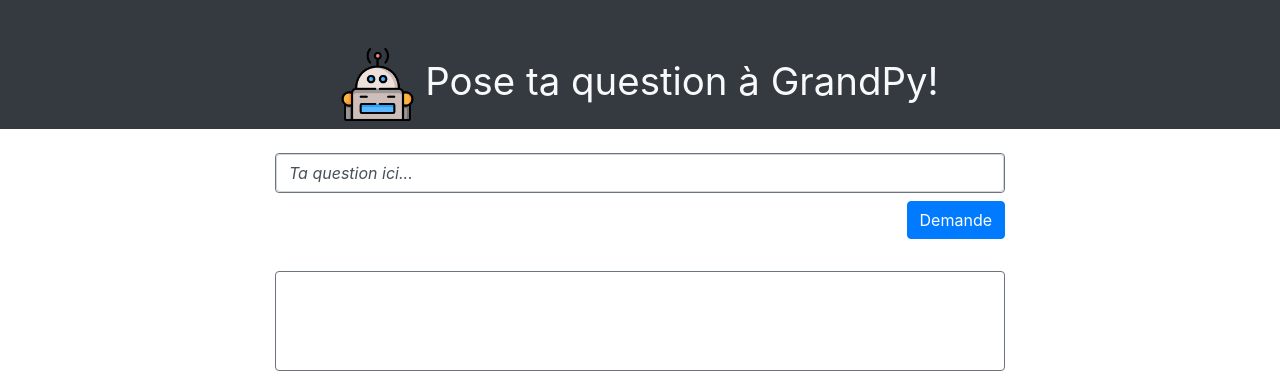
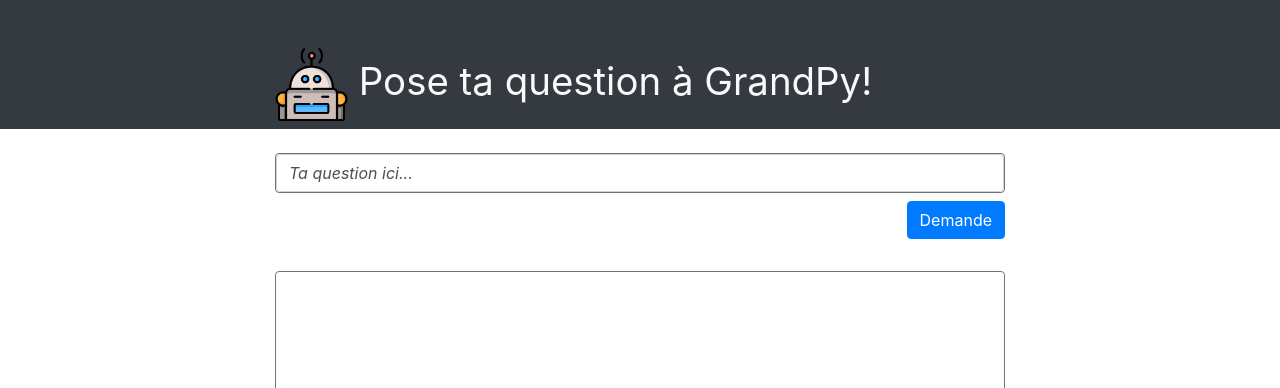
Before and after one commit to ThomasPiergiovanni/P7, a Flask app: page / in a window 1280 px wide. Shown: the top 388 px of the page. Run offline with Flask 2, Linux system fonts and the light colour scheme; some libraries are stand-ins or nearby versions; grey boxes are pictures that could not be loaded.

Commit message:
changes brough to html and js

```diff
--- a/website/static/interface.js
+++ b/website/static/interface.js
@@ -8,20 +8,23 @@ class FormElement{
     }
 };
 
-class AttributeSetter{
+class HtmlCreator{
+    createDiv(elements) {
+        return document.createElement("div");
+    };
+
     setClassRow(elements) {
         for (let i = 0; i < elements.lenght; ++i){
             return elements[i].setAttribute("class", "row")
         }
-    }
-}
+    };
+};
 
 // UserHtmlElement class. Class used for creating DOM objects for user
 // questions.
 class UserHtmlElement{
     constructor(){
         this.divUser = document.createElement("div");
-        this.divUserRow = document.createElement("div");
         this.divUserCol = document.createElement("div");
         this.divUserColRow1 = document.createElement("div");
         this.divUserColRow2 = document.createElement("div");
@@ -32,23 +35,21 @@ class UserHtmlElement{
 
     // Method that set attribute and attribute values.
     defineAttribute() {
-        this.divUser.setAttribute("class", "mb-2");
-        this.divUserRow.setAttribute("class", "row");
-        this.divUserCol.setAttribute("class", "col-10");
-        this.divUserColRow1.setAttribute("class", "row");
-        this.divUserColRow2.setAttribute("class", "row");
+        this.divUser.setAttribute("class", "row mt-4 mb-4");
+        this.divUserCol.setAttribute("class", "col border border-dark rounded ml-3 mr-5");
+        this.divUserColRow1.setAttribute("class", "row pl-1 text-white text-align-justify bg-dark talk");
+        this.divUserColRow2.setAttribute("class", "row pl-1 text-light text-align-justify bg-success");
         this.spanUserPrefix.textContent = "# Utilisateur ";
         this.spanUserPrefix.setAttribute("class", "font-weight-bold");
         this.time = new Date();
         this.spanTime.textContent = "[" + this.time.getHours() + ":" + this.time.getMinutes() + ":" + this.time.getSeconds() + "]";
         this.spanQuestion.textContent = formElement.inputQuestion.value;
-        this.spanQuestion.setAttribute("class", "text-align-justify");
+        this.spanQuestion.setAttribute("class", "text-align-justify font-weight-bold");
     }
 
     // Method that set build the DOM.
     buildHtml(){
-        this.divUser.append(this.divUserRow);
-        this.divUserRow.append(this.divUserCol);
+        this.divUser.append(this.divUserCol);
         this.divUserCol.append(this.divUserColRow1);
         this.divUserCol.append(this.divUserColRow2);
         this.divUserColRow1.append(this.spanUserPrefix);
@@ -64,12 +65,10 @@ class UserHtmlElement{
 class GrandPyHtmlElement{
     constructor(){
         this.divGrandPy = document.createElement("div");
-        this.divGrandPyRow = document.createElement("div");
-        this.divGrandPyCol1= document.createElement("div");
-        this.divGrandPyCol2= document.createElement("div");
-        this.divGrandPyCol2Row1= document.createElement("div");
-        this.divGrandPyCol2Row2= document.createElement("div");
-        this.divGrandPyCol2Row3= document.createElement("div");
+        this.divGrandPyCol = document.createElement("div");
+        this.divGrandPyColRow1 = document.createElement("div");
+        this.divGrandPyColRow2 = document.createElement("div");
+        this.divGrandPyColRow3 = document.createElement("div");
         this.spanGrandpyPrefix = document.createElement("span");
         this.spanTime = document.createElement("span");
         this.spanGrandpyPrefixAddress = document.createElement("span");
@@ -82,43 +81,45 @@ class GrandPyHtmlElement{
     // Method that set attribute and attribute values.
 
     defineAttribute(addressPrefix, addressData, wikiPrefix, wikiData, wikiLink) {
-        attributeSetter = AttributeSetter();
-
-        this.divGrandPy.setAttribute("class", "mb-4");
-        this.divGrandPyRow.setAttribute("class", "row");
-        this.divGrandPyCol1.setAttribute("class", "col-2");
-        this.divGrandPyCol2.setAttribute("class", "col-10");
-        attributeSetter.setClassRow(
-                this.divGrandPyCol2Row1, this.divGrandPyCol2Row2, divGrandPyCol2Row3);
+        function setClassRow(elements) {
+            for (let i = 0; i < elements.lenght; ++i){
+                return elements[i].setAttribute("class", "row")
+            }
+        };
+        // let htmlll = new HtmlCreator();
+        this.divGrandPy.setAttribute("class", "row");
+        this.divGrandPyCol.setAttribute("class", "col border border-dark rounded ml-5 mr-3");
+        this.divGrandPyColRow1.setAttribute("class", "row pl-1 text-white text-align-justify bg-dark");
+        this.divGrandPyColRow2.setAttribute("class", "row pl-1 text-light text-align-justify bg-info");
+        this.divGrandPyColRow3.setAttribute("class", "row pl-1 text-light text-align-justify bg-info");
         this.spanGrandpyPrefix.textContent = "# Grandpy";
         this.spanGrandpyPrefix.setAttribute("class", "font-weight-bold");
         this.time = new Date();
         this.spanTime.textContent = "[" + this.time.getHours() + ":" + this.time.getMinutes() + ":" + this.time.getSeconds() + "]";
         this.spanGrandpyPrefixAddress.textContent = addressPrefix;
         this.spanGrandpyAddress.textContent = addressData;
-        this.spanGrandpyAddress.setAttribute("class", "font-italic text-align-justify");
+        this.spanGrandpyAddress.setAttribute("class", "font-weight-bold");
         this.spanGrandpyPrefixWiki.textContent = wikiPrefix;
         this.spanGrandpyWiki.textContent = wikiData;
-        this.spanGrandpyWiki.setAttribute("class", "font-italic text-align-justify");
+        this.spanGrandpyWiki.setAttribute("class", "font-weight-bold");
         this.spanGrandpyWikiLink.textContent = "[En savoir plus sur WikiPedia]";
         this.spanGrandpyWikiLink.setAttribute("href", wikiLink);
+        this.spanGrandpyWikiLink.setAttribute("class", "font-weight-normal text-light");
     }
 
     // Method that set build the DOM.
     buildHtml(){
-        this.divGrandPy.append(this.divGrandPyRow);
-        this.divGrandPyRow.append(this.divGrandPyCol1);
-        this.divGrandPyRow.append(this.divGrandPyCol2);
-        this.divGrandPyCol2.append(this.divGrandPyCol2Row1);
-        this.divGrandPyCol2.append(this.divGrandPyCol2Row2);
-        this.divGrandPyCol2.append(this.divGrandPyCol2Row3);
-        this.divGrandPyCol2Row1.append(this.spanGrandpyPrefix);
-        this.divGrandPyCol2Row1.append(this.spanTime);
-        this.divGrandPyCol2Row2.append(this.spanGrandpyPrefixAddress);
-        this.divGrandPyCol2Row2.append(this.spanGrandpyAddress);
-        this.divGrandPyCol2Row3.append(this.spanGrandpyPrefixWiki);
-        this.divGrandPyCol2Row3.append(this.spanGrandpyWiki);
-        this.divGrandPyCol2Row3.append(this.spanGrandpyWikiLink);
+        this.divGrandPy.append(this.divGrandPyCol);
+        this.divGrandPyCol.append(this.divGrandPyColRow1);
+        this.divGrandPyCol.append(this.divGrandPyColRow2);
+        this.divGrandPyCol.append(this.divGrandPyColRow3);
+        this.divGrandPyColRow1.append(this.spanGrandpyPrefix);
+        this.divGrandPyColRow1.append(this.spanTime);
+        this.divGrandPyColRow2.append(this.spanGrandpyPrefixAddress);
+        this.divGrandPyColRow2.append(this.spanGrandpyAddress);
+        this.divGrandPyColRow3.append(this.spanGrandpyPrefixWiki);
+        this.divGrandPyColRow3.append(this.spanGrandpyWiki);
+        this.spanGrandpyWiki.append(this.spanGrandpyWikiLink);
     }
 };
 
--- a/website/static/style.css
+++ b/website/static/style.css
@@ -10,7 +10,7 @@
 
 .chat-box
 {
-	min-height: 100px;
-	max-height: 200px;
+	min-height: 200px;
+	max-height: 400px;
 	overflow-y: scroll
 }
--- a/website/templates/index.html
+++ b/website/templates/index.html
@@ -17,7 +17,7 @@
             <div class="container">
                 <div class="row pt-5 pb-2">
                     <div class="col-1 col-md-2"></div>
-                    <div class="col-10 col-md-8 text-center text-light my-title-text">
+                    <div class="col-10 col-md-8 text-justify text-light my-title-text">
                         <img src="../static/images/robot.png" class="my-title-image" alt="robot image"/>
                         Pose ta question à GrandPy!
                     </div>
```
